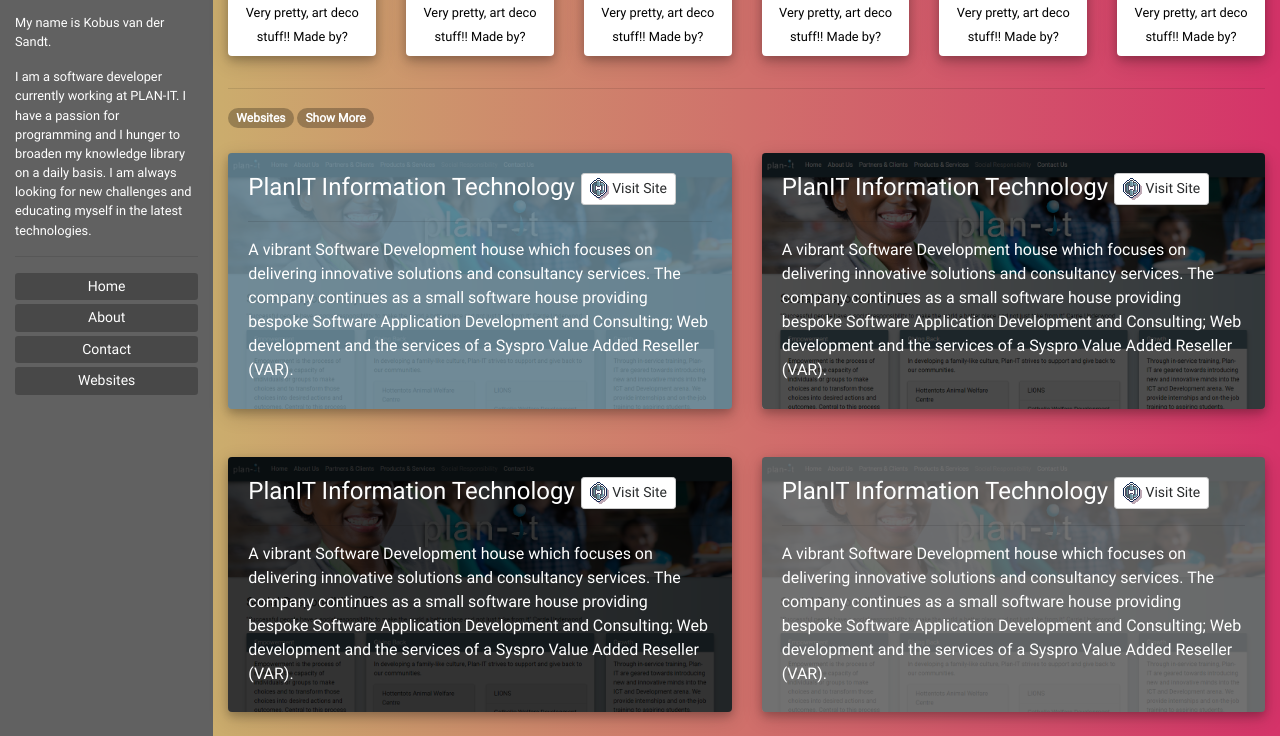
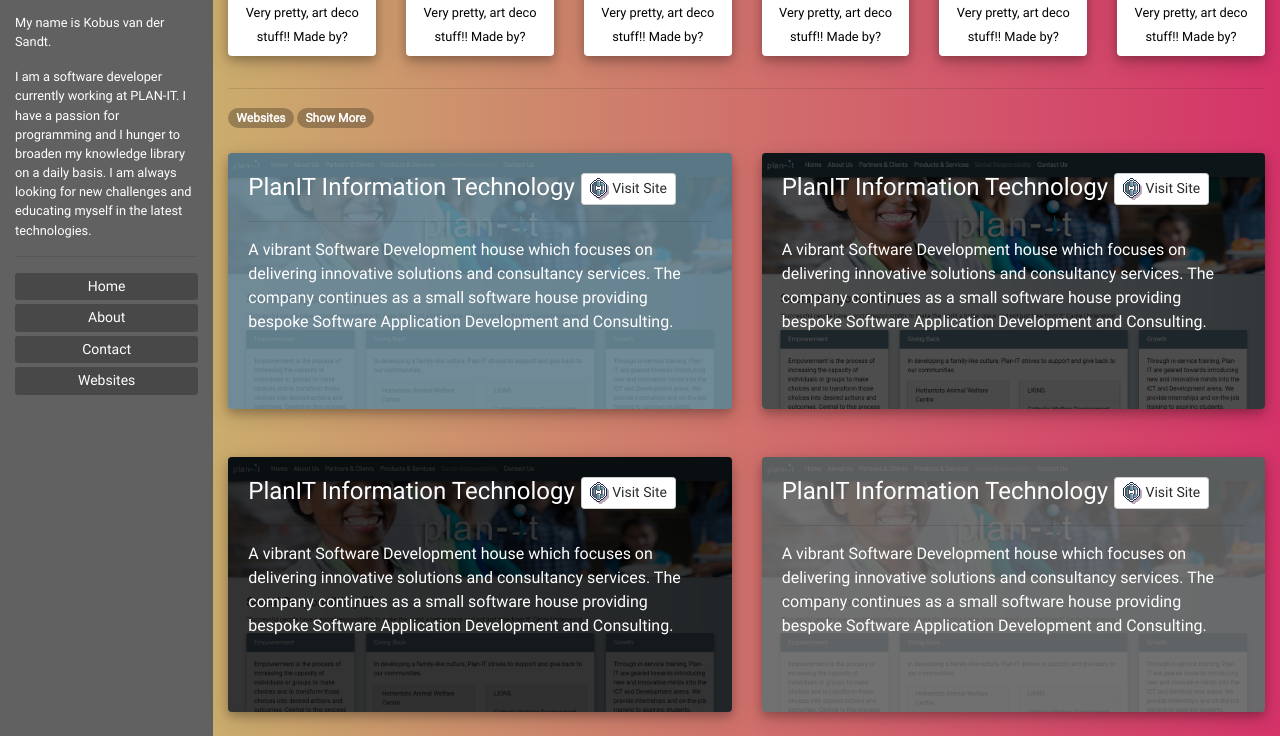
Before and after one commit to Kobusvds/Kobusvds.github.io, a plain HTML site: page index4.html in a window 1280 px wide. Shown: the part 248-984 px from the top of the page. Drawn offline with nearby package versions, Linux system fonts and the light colour scheme.

Commit message:
Add files via upload

```diff
--- a/index4.html
+++ b/index4.html
@@ -146,8 +146,7 @@
 								</a></h4>
 								<hr/>
 								<p class="text-white">A vibrant Software Development house which focuses on delivering innovative solutions and consultancy services. The company
-								continues as a small software house providing bespoke Software Application Development and Consulting; Web development and
-								the services of a Syspro Value Added Reseller (VAR).</p>
+								continues as a small software house providing bespoke Software Application Development and Consulting.</p>
 						  </div>
 						</div>
 					</div>
@@ -162,8 +161,7 @@
 								</a></h4>
 								<hr/>
 								<p class="text-white">A vibrant Software Development house which focuses on delivering innovative solutions and consultancy services. The company
-								continues as a small software house providing bespoke Software Application Development and Consulting; Web development and
-								the services of a Syspro Value Added Reseller (VAR).</p>
+								continues as a small software house providing bespoke Software Application Development and Consulting.</p>
 						  </div>
 						</div>
 					</div>
@@ -180,8 +178,7 @@
 								</a></h4>
 								<hr/>
 								<p class="text-white">A vibrant Software Development house which focuses on delivering innovative solutions and consultancy services. The company
-								continues as a small software house providing bespoke Software Application Development and Consulting; Web development and
-								the services of a Syspro Value Added Reseller (VAR).</p>
+								continues as a small software house providing bespoke Software Application Development and Consulting.</p>
 						  </div>
 						</div>
 					</div>
@@ -196,8 +193,7 @@
 								</a></h4>
 								<hr/>
 								<p class="text-white">A vibrant Software Development house which focuses on delivering innovative solutions and consultancy services. The company
-								continues as a small software house providing bespoke Software Application Development and Consulting; Web development and
-								the services of a Syspro Value Added Reseller (VAR).</p>
+								continues as a small software house providing bespoke Software Application Development and Consulting.</p>
 						  </div>
 						</div>
 					</div>
```
